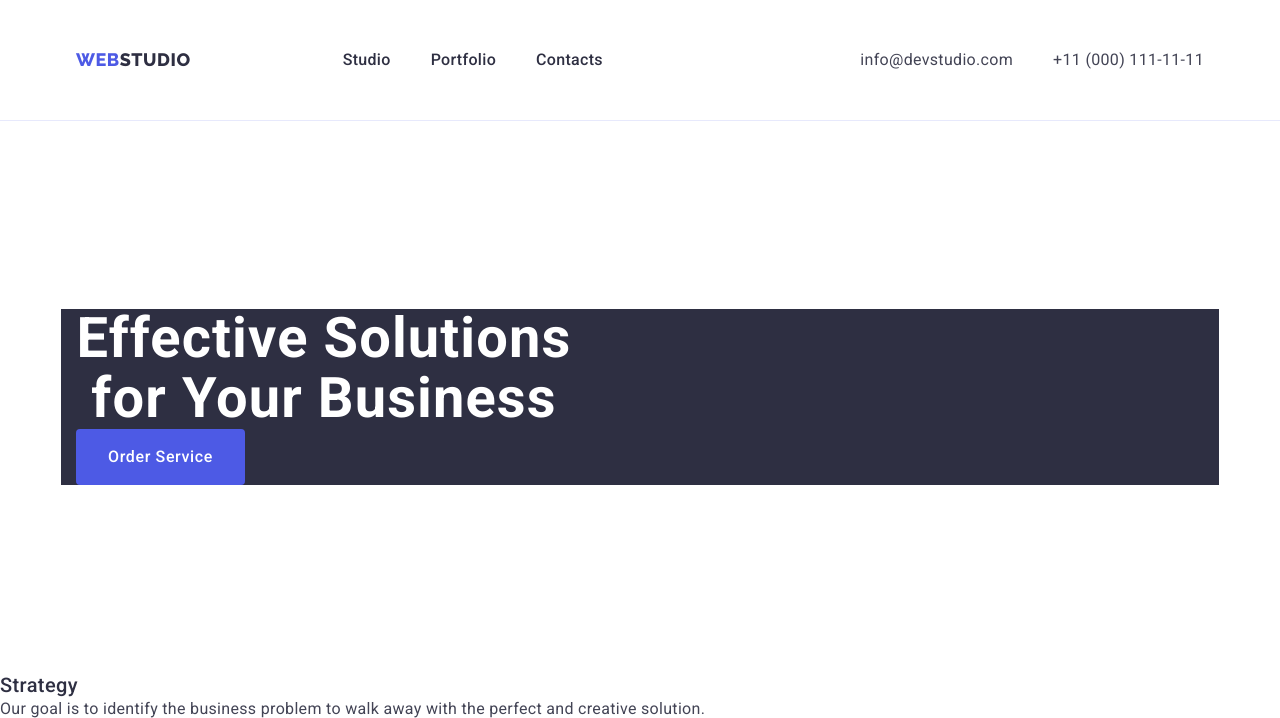
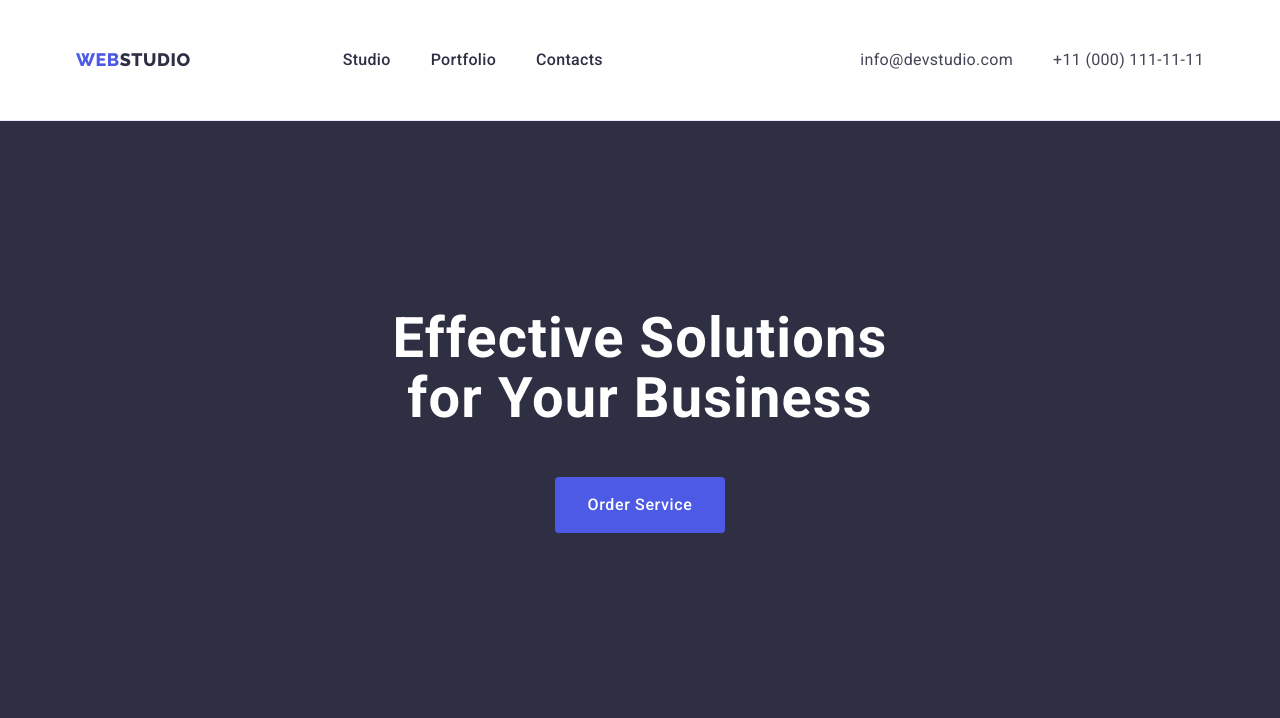
Before and after one commit to olenaroganova/goit-markup-hw-03, a plain HTML site: page index.html in a window 1280 px wide. Shown: the top 718 px of the page. Drawn offline with nearby package versions, Linux system fonts and the light colour scheme.

Commit message:
hero-check2

```diff
--- a/css/styles.css
+++ b/css/styles.css
@@ -140,9 +140,6 @@ img {
 /* ---------------Hero------------- */
 .hero {
   padding: 188px 0;
-}
-
-.hero-container {
   background-color: var(--main-color);
 }
 
@@ -153,7 +150,10 @@ img {
   line-height: 1.07;
   text-align: center;
   letter-spacing: 0.02em;
-  width: 496px;
+  max-width: 496px;
+  margin-bottom: 48px;
+  margin-left: auto;
+  margin-right: auto;
 }
 
 .hero-button {
@@ -171,6 +171,9 @@ img {
   height: 56px;
   border: none;
   border-radius: 4px;
+  margin-left: auto;
+  margin-right: auto;
+  padding: 16px 32px;
 }
 
 .hero-button:hover,
```
